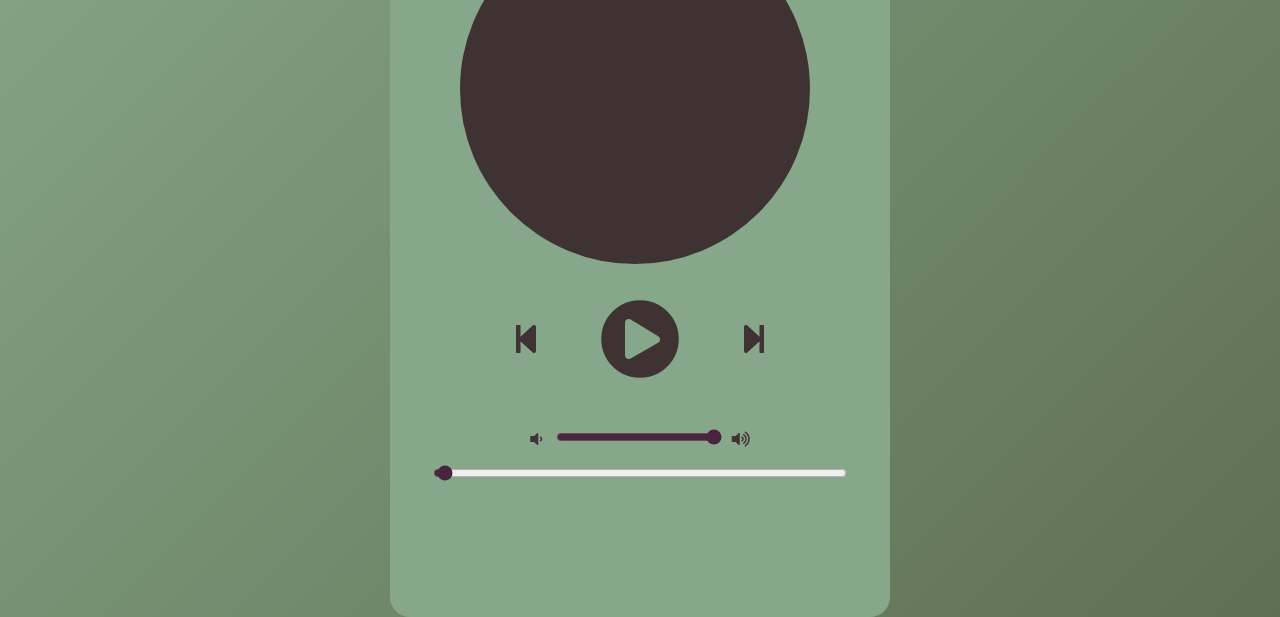
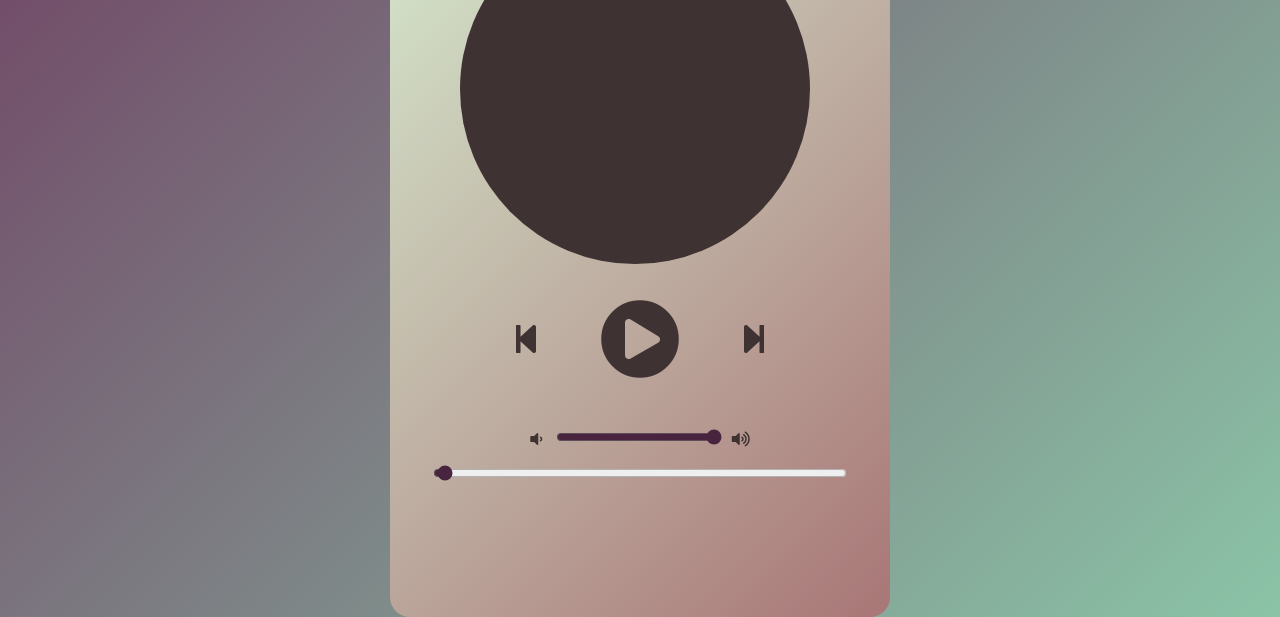
Before and after one commit to Hager-Essam/musicPlayer, a plain HTML site: page index.html in a window 1280 px wide. Shown: the part 183-800 px from the top of the page. Drawn offline with Linux system fonts and the light colour scheme.

Commit message:
changing colors

```diff
--- a/style.css
+++ b/style.css
@@ -12,14 +12,13 @@ body {
     justify-content: center;
     align-items: center;
     height: 100vh;
-    background-color: #5F6F52 ;
-    background: linear-gradient(135deg, #86A789, #5F6F52);
+    background-color: #254336 ;
+    background: linear-gradient(135deg, #704264, #8bc4a7);
 }
 
 .container {
     width: 500px;
-    background-color: #86A789;
-    border-radius: 20px;
+    background: linear-gradient(135deg, #D8EFD3, #A87676);    border-radius: 20px;
     padding: 20px;
     height: 100vh;
 }
```
